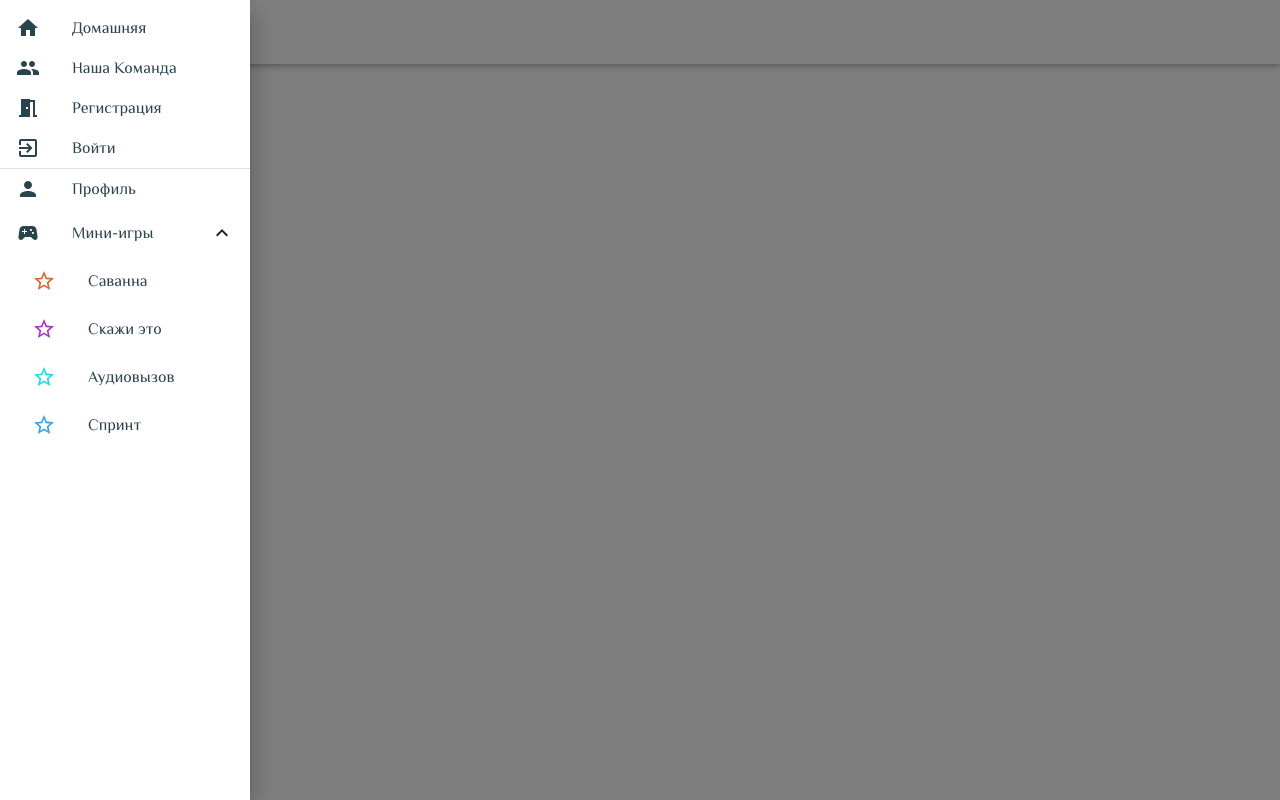
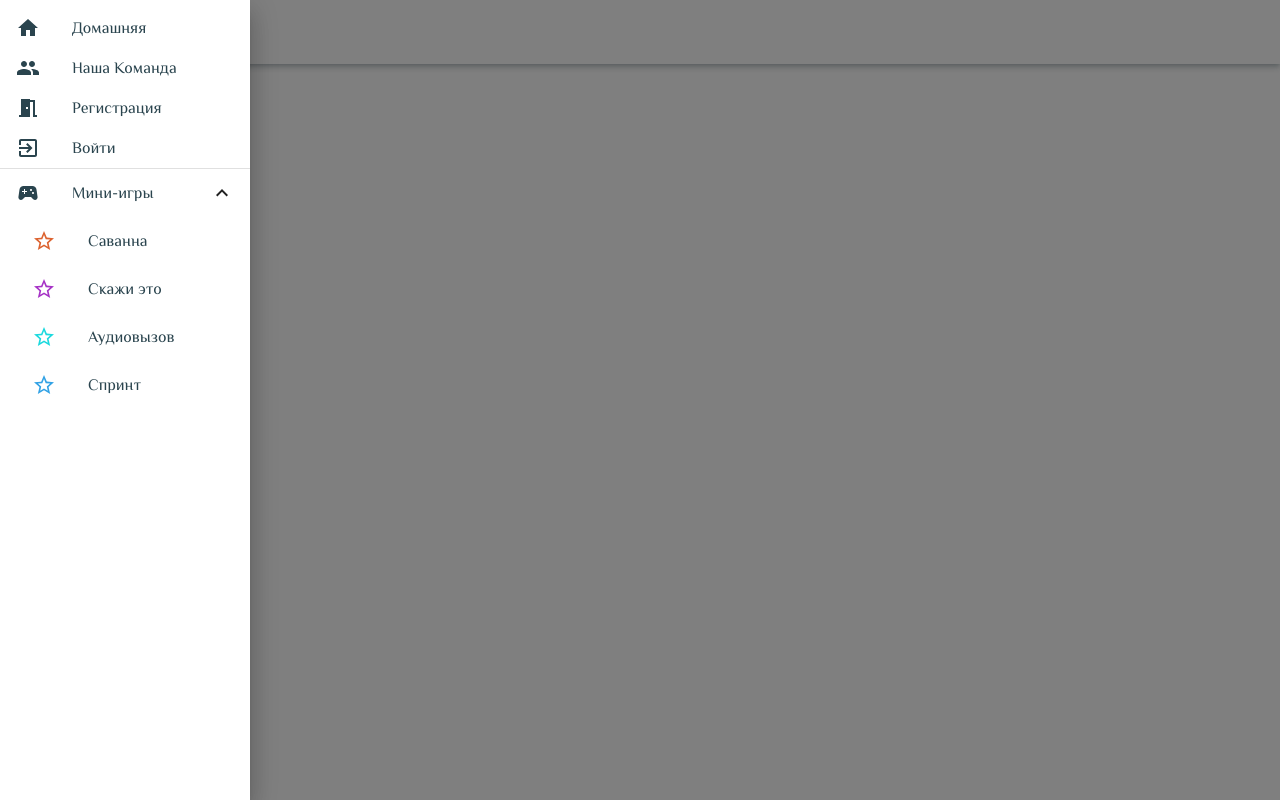
Before and after one commit to magerrrr/rslang, a React (Create React App) app: page / in a window 1280 px wide. Both pictures are taken after a click on the button "menu". Built offline with nearby package versions, Linux system fonts and the light colour scheme.

Commit message:
feat(Menu): add ability to render profile link in menu when user is authenticate and not render links sign up and sign in

```diff
--- a/src/components/Menu/Menu.tsx
+++ b/src/components/Menu/Menu.tsx
@@ -27,6 +27,7 @@ import StarBorder from '@material-ui/icons/StarBorder';
 import { ROUTES } from '../../shared/constants';
 
 import useStyles from './style';
+import useCheckAuthenticate from '../../hooks/useCheckAuthenticate';
 
 type Props = {};
 
@@ -36,6 +37,7 @@ export const Menu = (props: Props) => {
   const classes = useStyles();
   const [shown, setShown] = React.useState(false);
   const [open, setOpen] = React.useState(true);
+  const isAuthenticated = useCheckAuthenticate();
 
   const handleClick = () => {
     setOpen(!open);
@@ -94,6 +96,7 @@ export const Menu = (props: Props) => {
               </ListItem>
             </Link>
 
+            {!isAuthenticated && (
               <Link
                 component={RouterLink}
                 to={SIGN_UP.route}
@@ -108,7 +111,9 @@ export const Menu = (props: Props) => {
                   {SIGN_UP.name}
                 </ListItem>
               </Link>
+            )}
 
+            {!isAuthenticated && (
               <Link
                 component={RouterLink}
                 to={SIGN_IN.route}
@@ -123,9 +128,11 @@ export const Menu = (props: Props) => {
                   {SIGN_IN.name}
                 </ListItem>
               </Link>
+            )}
 
             <Divider />
 
+            {isAuthenticated && (
               <Link
                 component={RouterLink}
                 to={PROFILE.route}
@@ -140,6 +147,7 @@ export const Menu = (props: Props) => {
                   {PROFILE.name}
                 </ListItem>
               </Link>
+            )}
             <ListItem button onClick={handleClick}>
               <ListItemIcon>
                 <SportsEsportsIcon color="primary" />
```
Lines whose indentation alone changed are shown as unchanged.
